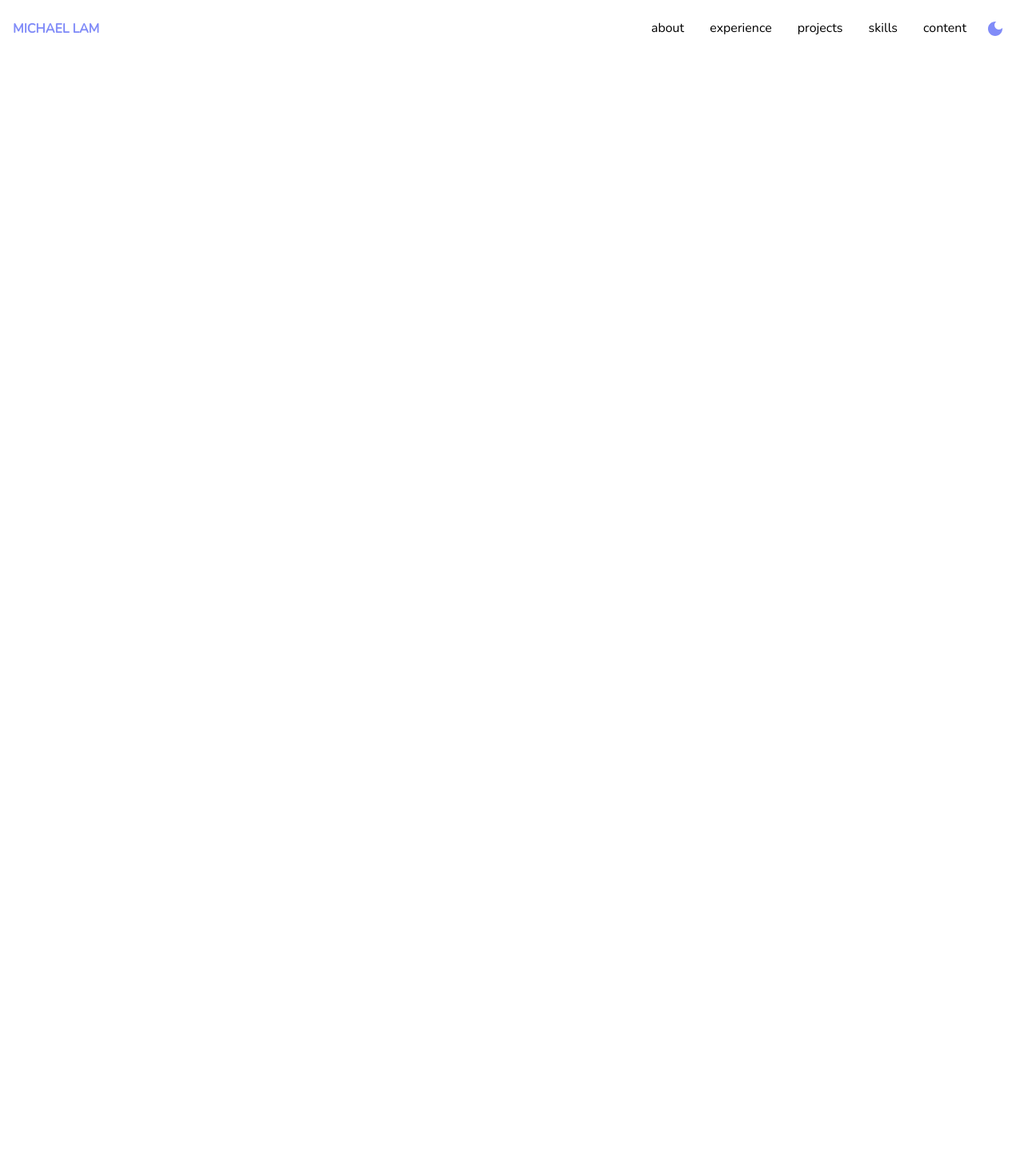
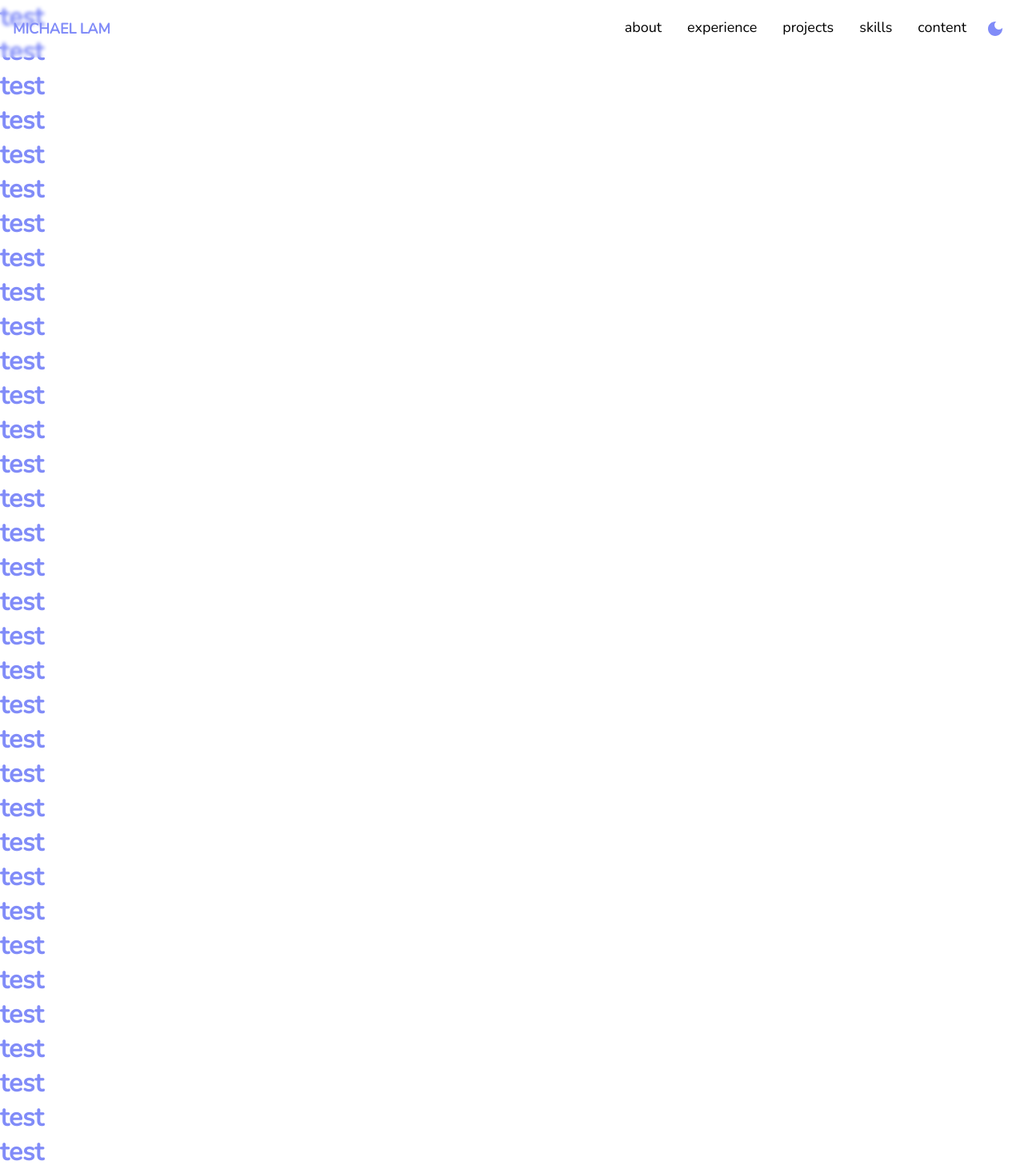
Before and after one commit to L-Michael1/mlammy-v2, a React (Create React App) app: page / in a window 1280 px wide. Shown: the whole page at 80% size. Before the commit the page ends 800 px from the top, so only its background shows below. Built offline with nearby package versions, Linux system fonts and the light colour scheme.

Commit message:
added blue to objects under navbar

```diff
--- a/src/components/Navbar/Navbar.styled.tsx
+++ b/src/components/Navbar/Navbar.styled.tsx
@@ -1,5 +1,28 @@
 import styled from 'styled-components'
 import { motion } from 'framer-motion'
+
+export const Container = styled.div`
+    display: flex;
+    justify-content: center;
+    align-items: center;
+    position: fixed;
+    backdrop-filter: blur(2px);
+    top: 0;
+    z-index: 1;
+    width: 100%;
+`
+
+export const NavContainer = styled.div`
+    font-size: 18px;
+    display: flex;
+    flex-direction: row;
+    justify-content: space-between;
+    align-items: center;
+    max-width: 1440px;
+    width: 100%;
+    margin: auto;
+    padding: 1rem;
+`
 
 export const Heading = styled(motion.span)`
     font-weight: 900;
@@ -7,17 +30,10 @@ export const Heading = styled(motion.span)`
     color: ${({ theme }) => theme.accent};
 `
 
-export const NavContainer = styled.div`
-    display: flex;
-    flex-direction: row;
-    justify-content: space-between;
-    align-items: center;
-    max-width: 1440px;
-    margin: auto;
-    padding: 1rem;
-`
-
 export const NavLink = styled(motion.a)`
     margin: 1rem;
     text-decoration: none;
+    :hover{
+        color: ${({ theme }) => theme.accent};
+    }
 `
--- a/src/components/Navbar/Navbar.tsx
+++ b/src/components/Navbar/Navbar.tsx
@@ -1,6 +1,6 @@
 // Components
 import { motion } from 'framer-motion';
-import { Heading, NavContainer, NavLink } from './Navbar.styled';
+import { Container, Heading, NavContainer, NavLink } from './Navbar.styled';
 import IconButton from '@mui/material/IconButton';
 
 // Icons
@@ -17,6 +17,8 @@ const Navbar = ({ themeType, toggleTheme }: NavProps) => {
     const navItems = ['about', 'experience', 'projects', 'skills', 'content'];
 
     return (
+        <Container>
+
             <NavContainer>
                 <div>
                     <Heading
@@ -42,10 +44,10 @@ const Navbar = ({ themeType, toggleTheme }: NavProps) => {
                     ))}
                     <IconButton
                         onClick={toggleTheme}
-                    component={motion.button}
+                        component={motion.div}
                         initial={{ opacity: 0 }}
                         animate={{ opacity: 1 }}
-                    transition={{ delay: 2.3, duration: 0.8, type: 'spring', stiffness: 200 }}
+                        transition={{ delay: 2.1, duration: 0.8, type: 'tween' }}
                     >
                         {themeType === 'light' ? (
                             <DarkModeIcon sx={{ color: '#818cf8' }} />
@@ -55,6 +57,8 @@ const Navbar = ({ themeType, toggleTheme }: NavProps) => {
                     </IconButton>
                 </div>
             </NavContainer>
+        </Container>
+
     )
 };
 
--- a/src/pages/Home/Home.tsx
+++ b/src/pages/Home/Home.tsx
@@ -4,6 +4,41 @@ const Home = ({ themeType, toggleTheme }: any) => {
     return (
         <>
             <Navbar themeType={themeType} toggleTheme={toggleTheme} />
+            <h1>test</h1>
+            <h1>test</h1>
+            <h1>test</h1>
+            <h1>test</h1>
+            <h1>test</h1>
+            <h1>test</h1>
+            <h1>test</h1>
+            <h1>test</h1>
+            <h1>test</h1>
+            <h1>test</h1>
+            <h1>test</h1>
+            <h1>test</h1>
+            <h1>test</h1>
+            <h1>test</h1>
+            <h1>test</h1>
+            <h1>test</h1>
+            <h1>test</h1>
+            <h1>test</h1>
+            <h1>test</h1>
+            <h1>test</h1>
+            <h1>test</h1>
+            <h1>test</h1>
+            <h1>test</h1>
+            <h1>test</h1>
+            <h1>test</h1>
+            <h1>test</h1>
+            <h1>test</h1>
+            <h1>test</h1>
+            <h1>test</h1>
+            <h1>test</h1>
+            <h1>test</h1>
+            <h1>test</h1>
+            <h1>test</h1>
+            <h1>test</h1>
+
         </>
     )
 }
```
Lines whose indentation alone changed are shown as unchanged.
